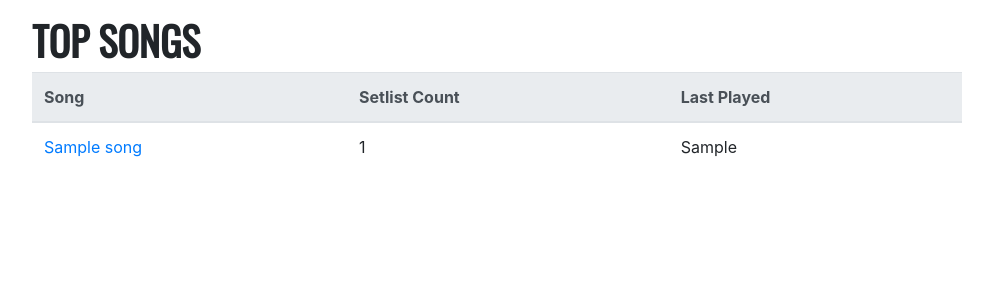
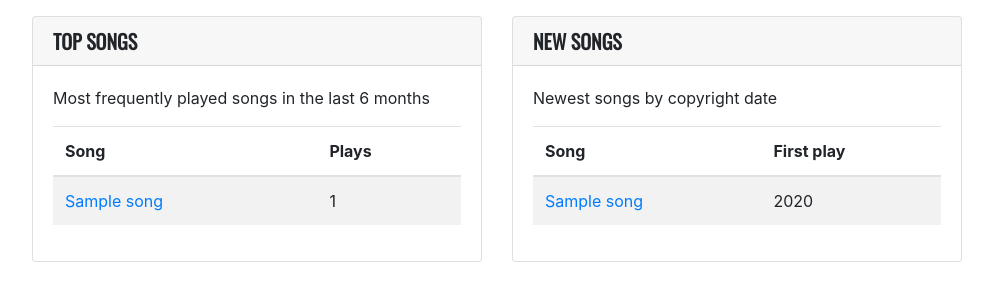
Before and after one commit to citychurchbris/reflectworship, a Django app: template reflectsongs/templates/reflectsongs/index.html in a window 1280 px wide. Shown: the part 66-367 px from the top of the page, without its empty margins (143-1136 px from the left). Run offline with Django 3.2, Linux system fonts and the light colour scheme; the template is opened without the code that fills it: most values are stand-ins (such as "Sample title", 1, 10 or a date in 2020); some libraries are stand-ins or nearby versions.

Commit message:
Add summaries to index; Improve song page

```diff
--- a/reflectsongs/models.py
+++ b/reflectsongs/models.py
@@ -68,6 +68,11 @@ class Song(ModelBase):
     )
 
     @property
+    def last_played(self):
+        if self.setlists.count():
+            return self.setlists.order_by('-date').first().date
+
+    @property
     def songselect_url(self):
         if self.ccli_number:
             return SONGSELECT_BASE_URL + self.ccli_number
--- a/reflectsongs/static/reflect/styles.css
+++ b/reflectsongs/static/reflect/styles.css
@@ -2,7 +2,7 @@
   max-width: 960px;
 }
 
-h1, h2 {
+h1, h2, h3, h4, h5 {
     font-family: 'Oswald', sans-serif;
     text-transform: uppercase;
     font-weight: bold;
@@ -11,3 +11,5 @@ h1, h2 {
 #content {
     margin-top: 1em;
 }
+
+.embed-container { position: relative; padding-bottom: 56.25%; height: 0; overflow: hidden; max-width: 100%; } .embed-container iframe, .embed-container object, .embed-container embed { position: absolute; top: 0; left: 0; width: 100%; height: 100%; }
--- a/reflectsongs/templates/reflectsongs/index.html
+++ b/reflectsongs/templates/reflectsongs/index.html
@@ -2,12 +2,18 @@
 
 {% block content %}
 
-<h1>Top Songs</h1>
-<table class="table">
-  <thead class="thead-light">
+<div class="card-deck">
+
+  <div class="card">
+    <h5 class="card-header">Top Songs</h5>
+    <div class="card-body">
+      <p>
+        Most frequently played songs in the last 6 months
+      </p>
+      <table class="table table-striped">
+        <thead>
           <th>Song</th>
-    <th>Setlist Count</th>
-    <th>Last Played</th>
+          <th>Plays</th>
         </thead>
         {% for song in topsongs %}
         <tr>
@@ -17,10 +23,37 @@
           <td>
             {{ song.setlist_count }}
           </td>
+        </tr>
+        {% endfor %}
+      </table>
+    </div>
+  </div>
+
+  <div class="card">
+    <h5 class="card-header">New Songs</h5>
+    <div class="card-body">
+      <p>
+        Newest songs by copyright date
+      </p>
+      <table class="table table-striped">
+        <thead>
+          <th>Song</th>
+          <th>First play</th>
+        </thead>
+        {% for song in newsongs %}
+        <tr>
           <td>
-      {{ song.last_played }}
+            <a href="{% url 'song-view' song.slug %}">{{ song }}</a>
+          </td>
+          <td>
+            {{ song.copyright_year }}
           </td>
         </tr>
         {% endfor %}
       </table>
+    </div>
+  </div>
+
+</div>
+
 {% endblock %}
--- a/reflectsongs/views.py
+++ b/reflectsongs/views.py
@@ -13,15 +13,17 @@ class HomeView(View):
         queryset = queryset.annotate(
             setlist_count=Count('setlists', distinct=True),
             last_played=Max("setlists__date"),
-        ).order_by('-setlist_count')
+        )
 
-        topsongs = queryset[:10]
+        topsongs = queryset.order_by('-setlist_count')[:10]
+        newsongs = queryset.order_by('-copyright_year')[:10]
 
         return render(
             request,
             'reflectsongs/index.html',
             context={
                 'topsongs': topsongs,
+                'newsongs': newsongs,
             }
         )
 
--- a/reflectworship/settings.py
+++ b/reflectworship/settings.py
@@ -112,7 +112,7 @@ AUTH_PASSWORD_VALIDATORS = [
 # Internationalization
 # https://docs.djangoproject.com/en/2.1/topics/i18n/
 
-LANGUAGE_CODE = 'en-us'
+LANGUAGE_CODE = 'en-gb'
 
 TIME_ZONE = 'UTC'
 
```
Also changed, not shown: reflectsongs/templates/reflectsongs/song.html (+26 -5 lines). Lines whose indentation alone changed are shown as unchanged.
